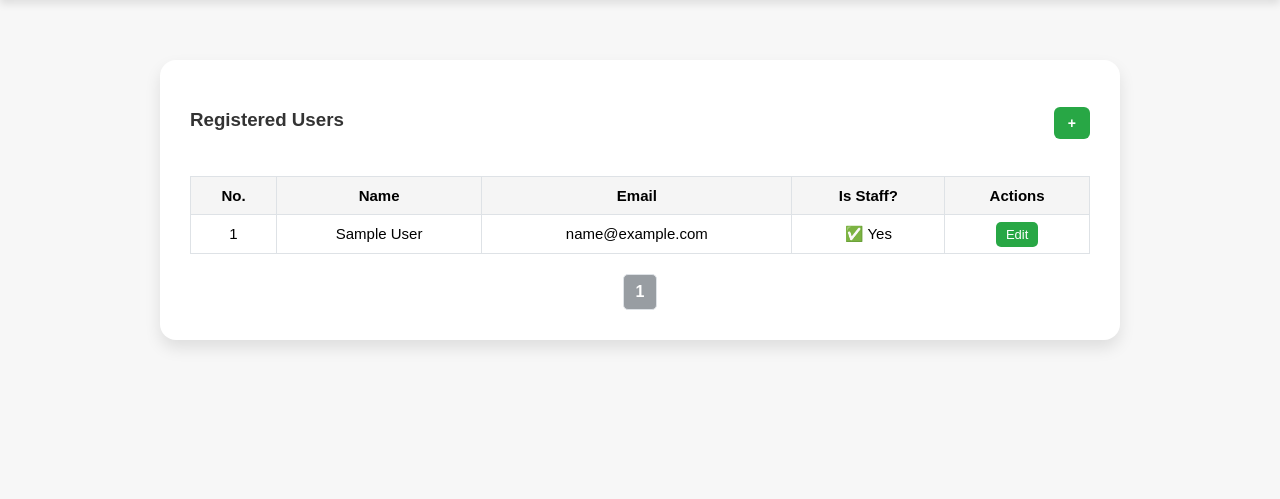
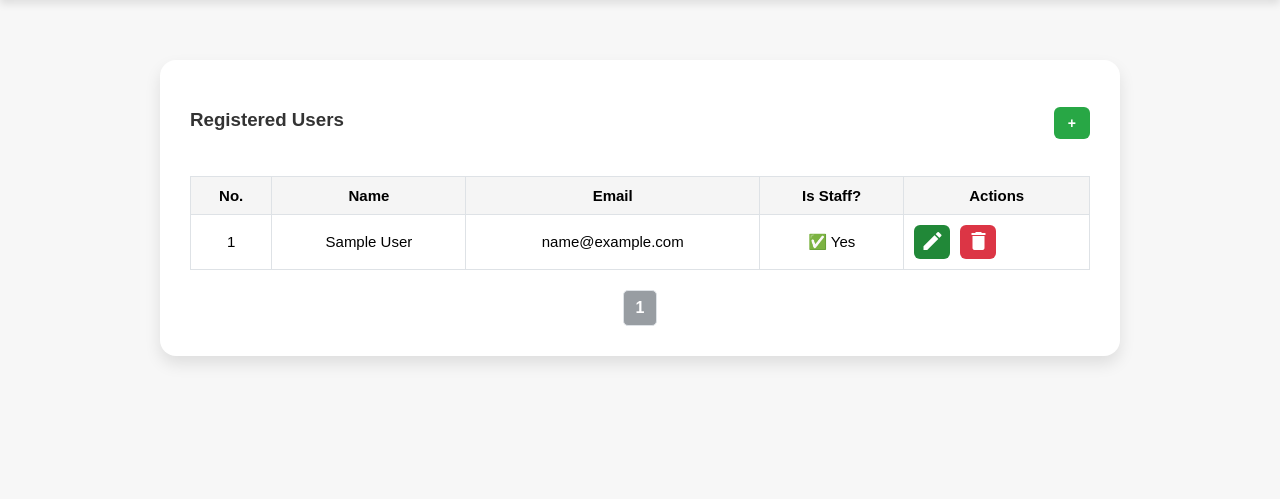
Before and after one commit to ashishkekan/session-management, a Django app: page /users/ in a window 1280 px wide. Shown: the part 58-557 px from the top of the page. Run offline with Django 4.2, Linux system fonts and the light colour scheme; the visitor is signed in with stand-in values (Sample User, id 1); data comes from the database, SQL or seed files in the repository.

Commit message:
Add a delete user functionality and change name to normal icon for edit and delete

```diff
--- a/management/static/management/style.css
+++ b/management/static/management/style.css
@@ -373,20 +373,20 @@
 
 .actions {
     display: flex;
-    justify-content: space-between;
-    gap: 20px;
+    gap: 10px;
+    align-items: center;
 }
 
 .btn-action {
-    padding: 5px 10px;
-    font-size: 14px;
+    padding: 4px 6px;
+    font-size: 10px;
     border-radius: 6px;
     text-decoration: none;
     color: white;
 }
 
 .btn-edit {
-    background-color: green;
+    background-color: #218838;
 }
 
 .btn-delete {
--- a/management/templates/session/base.html
+++ b/management/templates/session/base.html
@@ -4,6 +4,7 @@
 <head>
     <title>{% block title %}Session Management{% endblock %}</title>
     <link rel="stylesheet" href="{% static 'management/style.css' %}">
+    <link href="https://fonts.googleapis.com/icon?family=Material+Icons" rel="stylesheet">
 </head>
 
 <body>
--- a/management/templates/session/user_list.html
+++ b/management/templates/session/user_list.html
@@ -41,7 +41,15 @@
                         </td>
                         {% if request.user.is_staff %}
                             <td>
-                                <a href="{% url 'edit_user' user.id %}" class="edit-btn">Edit</a>
+                                <div class="actions">
+                                    <a href="{% url 'edit_user' user.id %}" class="btn-action btn-edit" title="Edit">
+                                        <span class="material-icons">edit</span>
+                                    </a>
+                                    <a href="{% url 'delete_user' user.id %}" class="btn-action btn-delete" title="Delete"
+                                        onclick="return confirm('Are you sure you want to delete this user?');">
+                                        <span class="material-icons">delete</span>
+                                    </a>
+                                </div>
                             </td>
                         {% endif %}
                     </tr>
--- a/management/urls.py
+++ b/management/urls.py
@@ -10,6 +10,7 @@
     path("my-profile/", views.my_profile, name="my_profile"),  # User profile page
     path("users/", views.user_list, name="user_list"),  # List of users
     path("users/edit/<int:user_id>/", views.edit_user, name="edit_user"),  # Edit user details
+    path('users/delete/<int:user_id>/', views.delete_user, name='delete_user'), # Delete user details
     path('change-password/', views.change_password, name='change_password'),  # Change user password
 
     # Home page
--- a/management/views.py
+++ b/management/views.py
@@ -165,6 +165,23 @@
 
 
 @login_required
+@user_passes_test(is_admin)
+def delete_user(request, user_id):
+    """
+    Allows admins to delete a user.
+    """
+    user = get_object_or_404(User, id=user_id)
+
+    if user.is_staff:
+        messages.error(request, "You cannot delete a superuser.")
+        return redirect("user_list")
+
+    user.delete()
+    messages.success(request, "User deleted successfully.")
+    return redirect("user_list")
+
+
+@login_required
 def my_profile(request):
     """
     Allows users to view and edit their own profile information.
```
Also changed, not shown: management/templates/session/all_sessions.html (+7 -2 lines), management/templates/session/learning-topic-list.html (+6 -2 lines).
